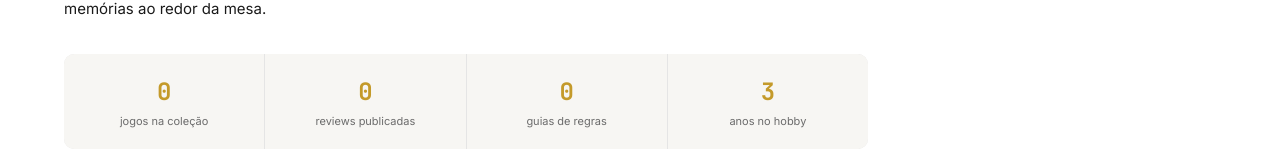
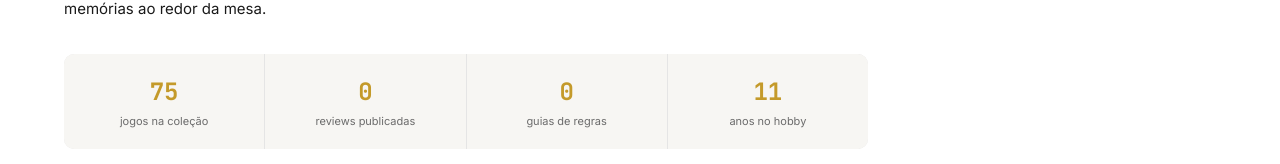
Before and after one commit to juliooojr/o-regrista, a Next.js app: page /en/sobre in a window 1280 px wide. Shown: the part 1077-1241 px from the top of the page. Built offline with nearby package versions, Linux system fonts and the light colour scheme; no server answers; the database is empty.

Commit message:
feat(sobre): anos no hobby 11, jogos na coleção 75

```diff
--- a/app/[locale]/sobre/page.tsx
+++ b/app/[locale]/sobre/page.tsx
@@ -14,7 +14,8 @@ export const metadata: Metadata = {
 const WHATSAPP_URL = 'https://wa.me/5534991907474'
 
 // ─── Anos no hobby (atualizar manualmente) ───────────────────────────────────
-const ANOS_NO_HOBBY = 3
+const ANOS_NO_HOBBY = 11
+const JOGOS_NA_COLECAO = 75
 
 // ─── Avatar — Supabase Storage ───────────────────────────────────────────────
 const AVATAR_URL: string | null = 'https://zvuwwlzlmnpzlwxfzfrd.supabase.co/storage/v1/object/public/media/foto_perfil.png'
@@ -37,7 +38,7 @@ export default async function SobrePage() {
   ])
 
   const STATS = [
-    { value: String(stats.games),   label: 'jogos na coleção' },
+    { value: String(JOGOS_NA_COLECAO), label: 'jogos na coleção' },
     { value: String(stats.reviews), label: 'reviews publicadas' },
     { value: String(stats.guides),  label: 'guias de regras' },
     { value: String(ANOS_NO_HOBBY), label: 'anos no hobby' },
```
